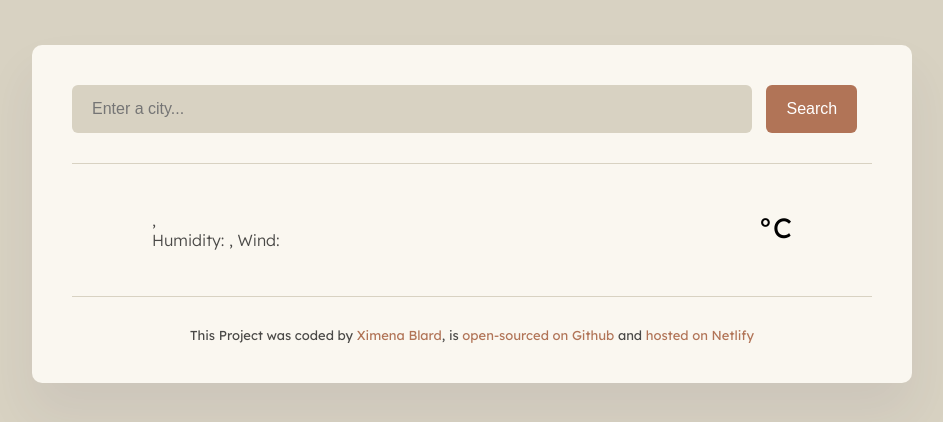
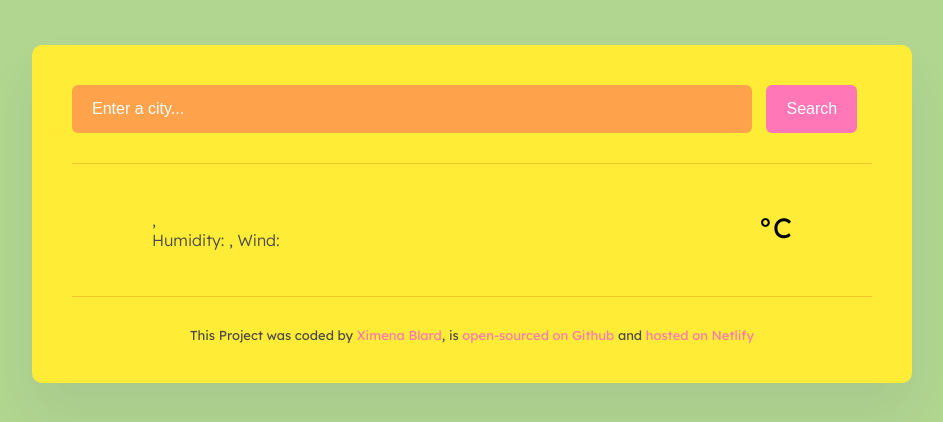
Before and after one commit to ximenablard/xime-weather-app, a plain HTML site: page index.html in a window 1280 px wide. Shown: the whole page, without its empty margins (168-1111 px from the left). Drawn offline with nearby package versions, Linux system fonts and the light colour scheme; no server answers.

Commit message:
Updated app colors

```diff
--- a/styles/index.css
+++ b/styles/index.css
@@ -1,15 +1,15 @@
 body {
-  background-color: #d8d2c2;
+  background-color: #b1d690;
   font-family: "Lexend", sans-serif;
 }
 
 a {
-  color: #b17457;
+  color: #ff77b7;
   text-decoration: none;
 }
 
 .weather-app {
-  background-color: #faf7f0;
+  background-color: #feec37;
   border-radius: 10px;
   box-shadow: 0 30px 50px rgba(65, 50, 100, 0.08);
   margin: 45px auto;
@@ -18,12 +18,12 @@ a {
 }
 
 header {
-  border-bottom: 1px solid #d8d2c2;
+  border-bottom: 1px solid #f3c623;
   padding: 0 0 30px 0;
 }
 
 .search-form-input {
-  background-color: #d8d2c2;
+  background-color: #ffa24c;
   border: none;
   border-radius: 6px;
   font-size: 16px;
@@ -31,8 +31,12 @@ header {
   width: 85%;
 }
 
+.search-form-input::placeholder {
+  color: white;
+}
+
 .search-form-button {
-  background-color: #b17457;
+  background-color: #ff77b7;
   border: none;
   border-radius: 6px;
   color: white;
@@ -64,7 +68,7 @@ main {
 }
 
 .weather-app-details strong {
-  color: #8d493a;
+  color: #ff77b7;
   font-weight: 400;
 }
 
@@ -87,7 +91,7 @@ main {
 }
 
 footer {
-  border-top: 1px solid #d8d2c2;
+  border-top: 1px solid #f3c623;
   padding: 30px 0 0 0;
   text-align: center;
   font-size: 13px;
```
